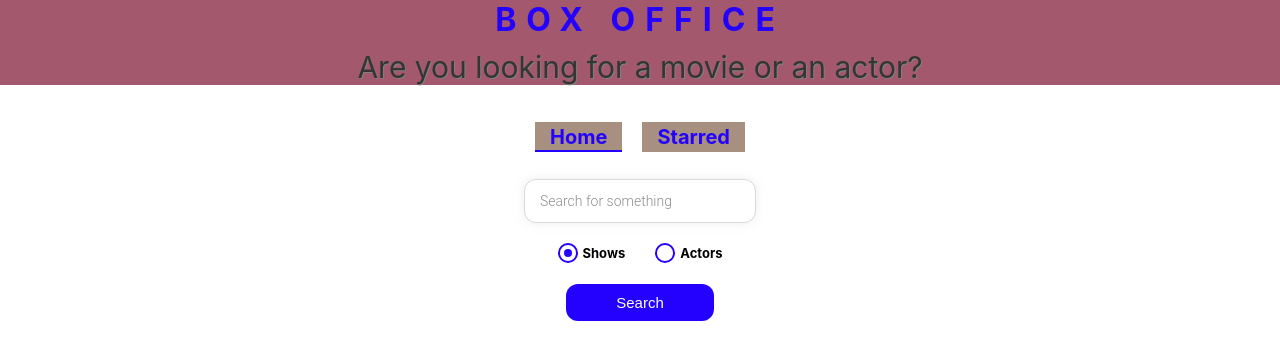
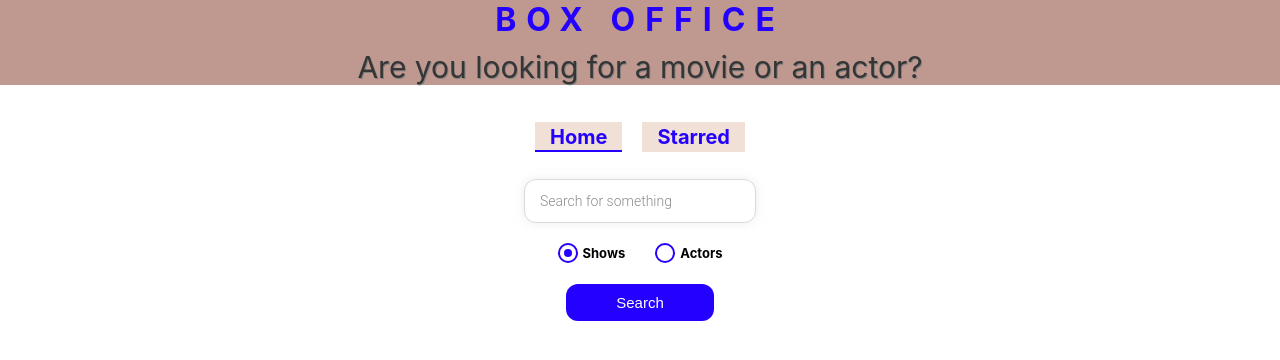
Before and after one commit to anamika0170/BOX-OFFICE, a React (Create React App) app: page / in a window 1280 px wide. Shown: the top 360 px of the page. Built offline with nearby package versions, Linux system fonts and the light colour scheme.

Commit message:
CHANGE IN UI

```diff
--- a/src/components/Navs.styled.js
+++ b/src/components/Navs.styled.js
@@ -12,7 +12,7 @@ export const NavList = styled.ul`
 
 export const LinkStyled = styled(Link)`
 /* background-image:url('https://encrypted-tbn0.gstatic.com/images?q=tbn:ANd9GcRxbgI4s9RsCa62p4tQtBjhqpBIiY3Ux51thA&usqp=CAU'); */
-background-color: #A7907F;
+background-color: #F1E0D6;
   margin: 0 10px;
   padding: 3px 15px;
   position: relative;
--- a/src/components/Title.styled.js
+++ b/src/components/Title.styled.js
@@ -4,7 +4,7 @@ export const TitleWrapper = styled.div`
   text-align: center;
   margin: 0 0 40px;
   /* background-image: url('https://upload.wikimedia.org/wikipedia/commons/e/e6/Background_Colors_by_Peak_Hora17.jpg'); */
-  background-color: #A3586D;
+  background-color: #BF988F;
 
   h1 {
     color: ${({ theme }) => theme.mainColors.blue};
```
